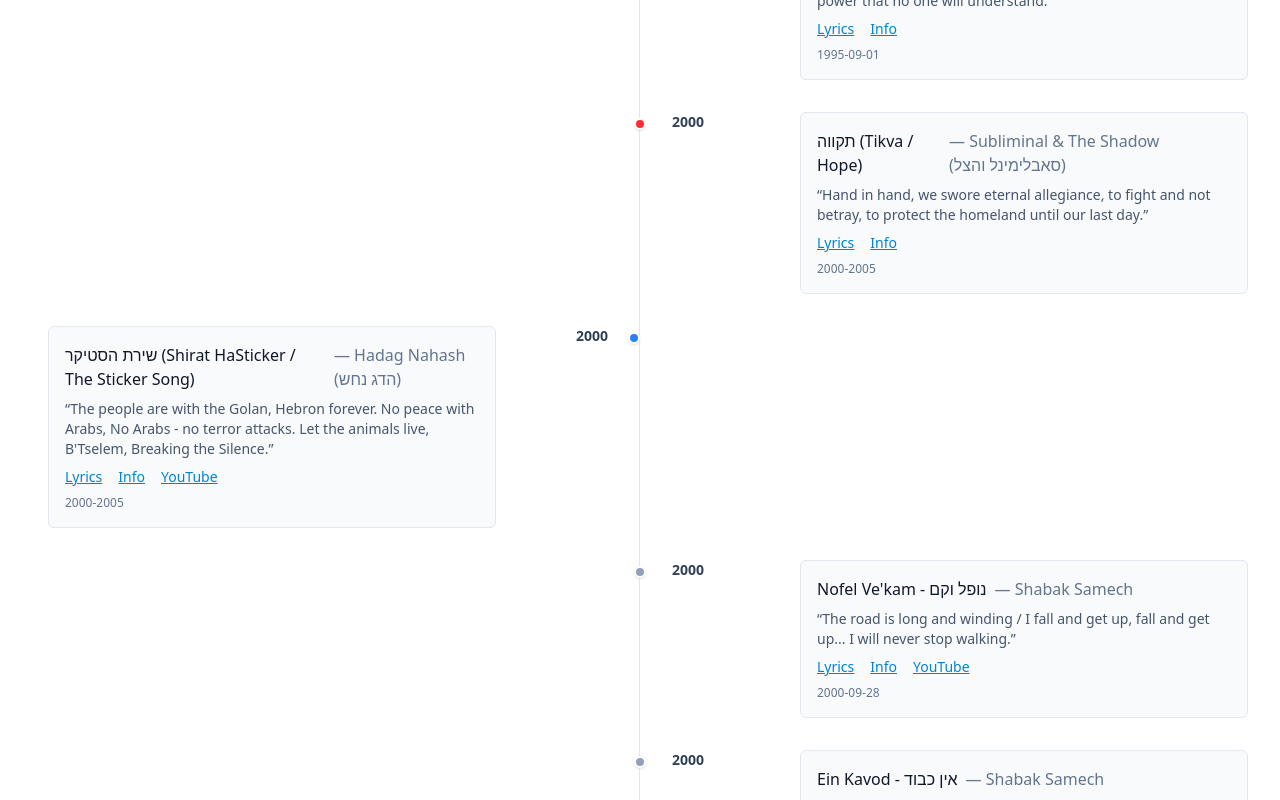
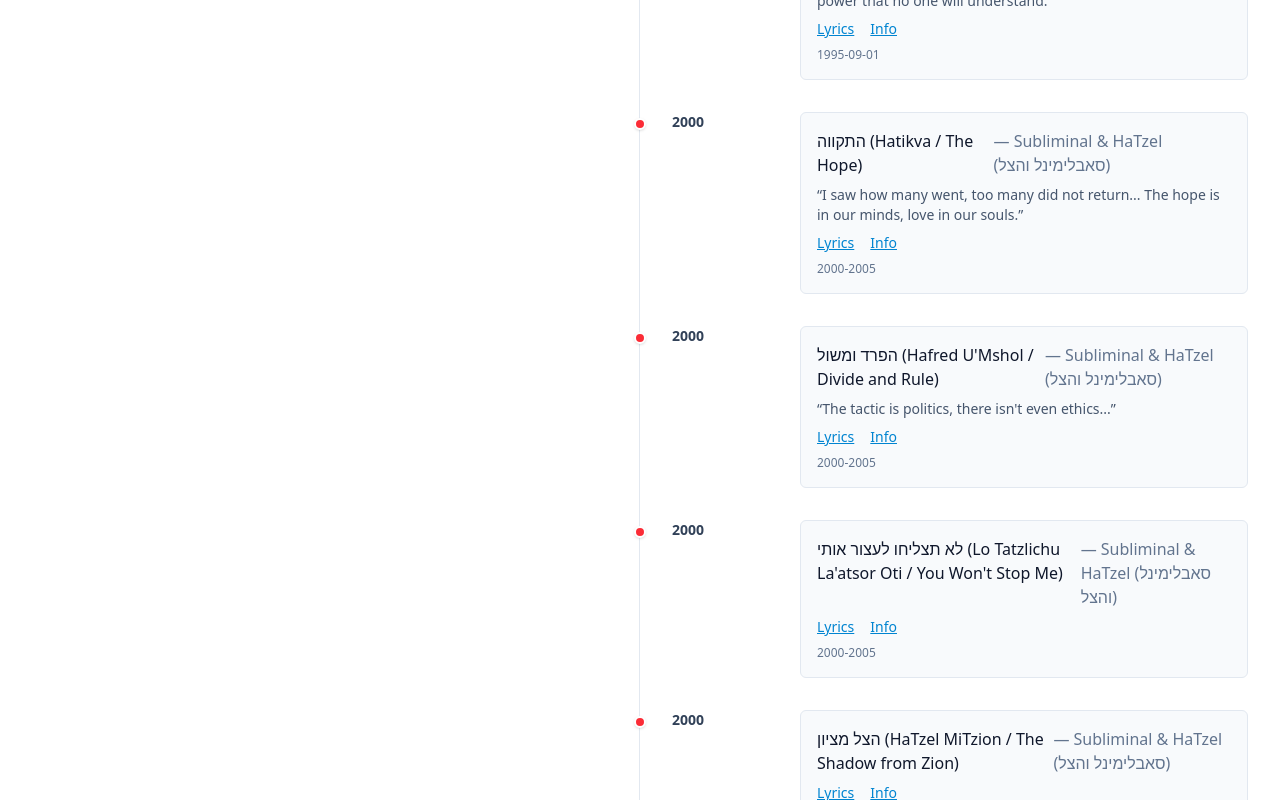
Before and after one commit to ItamarShDev/conflict-bars, a Next.js app: page /en in a window 1280 px wide. Shown: the part 440-1240 px from the top of the page. Built offline with nearby package versions, Linux system fonts and the light colour scheme.

Commit message:
docs: update README and timeline entries for Subliminal's discography

```diff
--- a/src/app/timeline/subliminal/2000s.ts
+++ b/src/app/timeline/subliminal/2000s.ts
@@ -9,32 +9,49 @@
     },
     songs: [
       {
-        name: "תקווה (Tikva / Hope)",
-        artist: "Subliminal & The Shadow (סאבלימינל והצל)",
+        name: "התקווה (Hatikva / The Hope)",
+        artist: "Subliminal & HaTzel (סאבלימינל והצל)",
         language: "Hebrew",
         lyric_sample: {
-          original: "יד ביד, נשבענו נצח אמונים, להילחם ולא לבגוד, להגן על המולדת עד יומנו האחרון.",
-          english_translation: "Hand in hand, we swore eternal allegiance, to fight and not betray, to protect the homeland until our last day."
+          original: "אני ראיתי כמה הם הלכו, יותר מדי מהם לא חזרו... התקווה בראשנו, אהבה בנפשנו.",
+          english_translation: "I saw how many went, too many did not return... The hope is in our minds, love in our souls."
         },
         links: {
-          lyrics: "https://shironet.mako.co.il/artist?type=lyrics&lang=1&prfid=851&wrkid=5058",
+          lyrics: "https://genius.com/Subliminal-and-hatzel-hatikva-lyrics",
           song_info: "https://en.wikipedia.org/wiki/Subliminal_(rapper)"
         }
       },
       {
-        name: "שירת הסטיקר (Shirat HaSticker / The Sticker Song)",
-        artist: "Hadag Nahash (הדג נחש)",
+        name: "הפרד ומשול (Hafred U'Mshol / Divide and Rule)",
+        artist: "Subliminal & HaTzel (סאבלימינל והצל)",
         language: "Hebrew",
         lyric_sample: {
-          original: "העם עם הגולן, חברון מאז ולתמיד. אין שלום עם ערבים, אין ערבים אין פיגועים. תנו לחיות לחיות, בצלם, שוברים שתיקה.",
-          english_translation: "The people are with the Golan, Hebron forever. No peace with Arabs, No Arabs - no terror attacks. Let the animals live, B'Tselem, Breaking the Silence."
+          original: "הטקטיקה פוליטיקה, אין אפילו אתיקה...",
+          english_translation: "The tactic is politics, there isn't even ethics..."
         },
         links: {
-          lyrics: "https://shironet.mako.co.il/artist?type=lyrics&lang=1&prfid=333&wrkid=6109",
-          song_info: "https://en.wikipedia.org/wiki/The_Sticker_Song",
-          youtube: "https://www.youtube.com/watch?v=GIbjpev6U5s"
+          lyrics: "https://genius.com/Subliminal-and-hatzel-hafred-umshol-lyrics",
+          song_info: "https://genius.com/albums/Subliminal-and-hatzel/Haor-ve-hatzel"
         }
       },
+      {
+        name: "לא תצליחו לעצור אותי (Lo Tatzlichu La'atsor Oti / You Won't Stop Me)",
+        artist: "Subliminal & HaTzel (סאבלימינל והצל)",
+        language: "Hebrew",
+        links: {
+          lyrics: "https://genius.com/Subliminal-and-hatzel-lo-tazlichu-laatzor-oti-lyrics",
+          song_info: "https://genius.com/albums/Subliminal-and-hatzel/Haor-ve-hatzel"
+        }
+      },
+      {
+        name: "הצל מציון (HaTzel MiTzion / The Shadow from Zion)",
+        artist: "Subliminal & HaTzel (סאבלימינל והצל)",
+        language: "Hebrew",
+        links: {
+          lyrics: "https://genius.com/Subliminal-and-hatzel-hatzel-mitzion-lyrics",
+          song_info: "https://genius.com/albums/Subliminal-and-hatzel/Haor-ve-hatzel"
+        }
+      }
 
     ]
   },
@@ -46,45 +63,38 @@
     },
     songs: [
       {
-        name: "הנה אני בא (Hine Ani Ba / Here I Come)",
-        artist: "Hadag Nahash (הדג נחש)",
+        name: "תן כוח (Ten Ko'ach / Give Me Strength)",
+        artist: "Subliminal (סאבלימינל)",
         language: "Hebrew",
-        lyric_sample: {
-          original: "לא רוצים למות, רוצים רק לחיות... נמאס לי לקרוא בעיתון כל בוקר כותרות על עוד ועוד דם שנשפך פה ואין לו סוף.",
-          english_translation: "Don't want to die, just want to live... I'm tired of reading headlines in the paper every morning about more and more blood being spilled here with no end."
-        },
         links: {
-          lyrics: "https://shironet.mako.co.il/artist?type=lyrics&lang=1&prfid=333&wrkid=9404",
-          song_info: "https://en.wikipedia.org/wiki/Bezzera_Kaf",
-          youtube: "https://www.youtube.com/watch?v=BXUmEMyNHuw"
+          song_info: "https://genius.com/albums/Subliminal/Bidiuk-kshehashavtem-shehakol-nigmar"
         }
       },
       {
-        name: "מה נעשה (Ma Na'ase? / What Will We Do?)",
-        artist: "Sagol 59 feat. Quami De La Fox (סגול 59)",
+        name: "קלאסית ופרסי (Klasit Ve'Parsi / Classic and Persian)",
+        artist: "Subliminal (סאבלימינל)",
         language: "Hebrew",
-        lyric_sample: {
-          original: "המצב דפוק ואין לו פתרון, כל אהבל בממשלה חושב שהוא נפוליאון... ביירות, דמשק, עזה ורמאללה, כל יום אותו סיפור, יאללה בלאגן.",
-          english_translation: "The situation is screwed and has no solution, every idiot in the government thinks he's Napoleon... Beirut, Damascus, Gaza and Ramallah, every day the same story, let's make a mess."
-        },
         links: {
-          lyrics: "https://shironet.mako.co.il/artist?type=lyrics&lang=1&prfid=835&wrkid=8765",
-          song_info: "https://en.wikipedia.org/wiki/Sagol_59"
+          song_info: "https://genius.com/albums/Subliminal/Bidiuk-kshehashavtem-shehakol-nigmar"
         }
       },
       {
-        name: "קלאסית ופרסי (Classic and Persian)",
-        artist: "Cohen@Mushon (כהן@מושון)",
+        name: "ארץ אהובה (Eretz Ahuva / Beloved Land)",
+        artist: "Subliminal (סאבלימינל)",
         language: "Hebrew",
-        lyric_sample: {
-          original: "אני לא אומר שלום, לא קורא עיתון, לא נותן למציאות להרוס לי את היום... טילים, איראנים, פצצות, עזתים.",
-          english_translation: "I don't say hello, don't read the newspaper, don't let reality ruin my day... Missiles, Iranians, bombs, Gazans."
-        },
         links: {
-          lyrics: "https://shironet.mako.co.il/artist?type=lyrics&lang=1&prfid=21033&wrkid=11306",
-          song_info: "https://en.wikipedia.org/wiki/Cohen@Mushon"
+          song_info: "https://music.apple.com/us/album/%D7%91%D7%93%D7%99%D7%95%D7%A7-%D7%9B%D7%A9%D7%97%D7%A9%D7%91%D7%AA%D7%9D-%D7%A9%D7%94%D7%9B%D7%9C-%D7%A0%D7%92%D7%9E%D7%A8/1461704474"
+        }
+      },
+      {
+        name: "זה הגיע עד לכאן (Ze Higia Ad Lekan / It Has Gone This Far)",
+        artist: "Subliminal (סאבלימינל)",
+        language: "Hebrew",
+        links: {
+          song_info: "https://music.apple.com/us/album/%D7%91%D7%93%D7%99%D7%95%D7%A7-%D7%9B%D7%A9%D7%97%D7%A9%D7%91%D7%AA%D7%9D-%D7%A9%D7%94%D7%9B%D7%9C-%D7%A0%D7%92%D7%9E%D7%A8/1461704474"
         }
       }
     ]
   }
-];;
+];
+;
--- a/src/app/timeline/subliminal/2010s.ts
+++ b/src/app/timeline/subliminal/2010s.ts
@@ -7,22 +7,7 @@
       title: 'Operation Pillar of Defense & Operation Protective Edge',
       reason: 'The early 2010s were marked by two major military operations in Gaza: Pillar of Defense (2012) and Protective Edge (2014). These conflicts, along with the ongoing blockade and rocket fire, created a constant state of tension and trauma. The music of this era reflects a deep sense of fatigue with the violence, a critique of political leadership, and a search for meaning amidst the chaos.',
     },
-    songs: [
-      {
-        name: "עוד אח אחד (Od Ach Echad / One More Brother)",
-        artist: "Hadag Nahash (הדג נחש)",
-        language: "Hebrew",
-        lyric_sample: {
-          original: "עוד אח אחד ירד אל הקבר, ומאמא בוכה היא בצעקות שבר... בן אדם למה זה ליבך כמו קרח? האם נהנה אתה להיות לרוצח?",
-          english_translation: "One more brother has gone to his grave, and a mother is sobbing with piercing cries... Man, why is your heart like ice? Do you enjoy being a murderer?"
-        },
-        links: {
-          lyrics: "https://lyricstranslate.com/en/עוד-אח-אחד-one-more-brother.html",
-          song_info: "https://en.wikipedia.org/wiki/6_(Hadag_Nachash_album)",
-          youtube: "https://www.youtube.com/watch?v=Rz-xsKZYnPw"
-        }
-      }
-    ]
+    songs: []
   },
   {
     timestamp: "2015-2019",
@@ -32,16 +17,27 @@
     },
     songs: [
       {
-        name: "جسدكهم (JASADIK-HOM / Your Body, Theirs)",
-        artist: "DAM (דם)",
-        language: "Arabic",
-        lyric_sample: {
-          original: "90، 60، 90، 175 على 50. 90 صدر، 60 خصر، 90 ورك، 175 طول على 50 وزن. هاي الأرقام اللي بتحدد قيمتك.",
-          english_translation: "90, 60, 90, 175 on 50. 90 chest, 60 waist, 90 hips, 175 height on 50 weight. These are the numbers that define you."
-        },
+        name: "חלום של כל גבר (Chalom Shel Kol Gever / Every Man's Dream)",
+        artist: "Subliminal (סאבלימינל)",
+        language: "Hebrew",
         links: {
-          lyrics: "https://lyricstranslate.com/en/jasadik-hom-your-body-theirs.html",
-          song_info: "https://en.wikipedia.org/wiki/DAM_(band)"
+          song_info: "https://tidal.com/browse/album/181086420"
+        }
+      },
+      {
+        name: "צבע לחיים (Tzeva La'Chayim / Life in Colour)",
+        artist: "Subliminal (סאבלימינל)",
+        language: "Hebrew",
+        links: {
+          song_info: "https://tidal.com/browse/album/181086420"
+        }
+      },
+      {
+        name: "שרוטים (Sharutim / Scratched)",
+        artist: "Subliminal (סאבלימינל)",
+        language: "Hebrew",
+        links: {
+          song_info: "https://tidal.com/browse/album/181086420"
         }
       }
     ]
--- a/src/app/timeline/subliminal/2020s.ts
+++ b/src/app/timeline/subliminal/2020s.ts
@@ -7,21 +7,6 @@
       title: '2021 Israel–Palestine Crisis & Rising Tensions',
       reason: 'The early 2020s were defined by the 2021 Israel–Palestine crisis, which saw widespread protests and violence. This period was marked by a viral rap song that laid bare the fractures between Jewish and Arab Israelis, confronting racism and prejudice head-on.',
     },
-    songs: [
-      {
-        name: "בוא נדבר דוגרי (Bo Nedaber Dugri / Let's Talk Straight)",
-        artist: "Sameh Zakout & Uriya Rosenman",
-        language: "Hebrew/Arabic",
-        lyric_sample: {
-          original: "אתה ערבי מחמד, אני מתנחל משיחי... בוא נדבר דוגרי, נשים הכל על השולחן.",
-          english_translation: "You're a pet Arab, I'm a messianic settler... Let's talk straight, put everything on the table."
-        },
-        links: {
-          lyrics: "https://www.youtube.com/watch?v=XqALEaI-CgI",
-          song_info: "https://www.timesofisrael.com/straight-talk-rap-confronts-arab-jewish-racism-from-both-sides/",
-          youtube: "https://www.youtube.com/watch?v=XqALEaI-CgI"
-        }
-      }
-    ]
+    songs: []
   }
 ];
```
Also changed, not shown: 2 other files (tests, documents, lock files or other folders).
